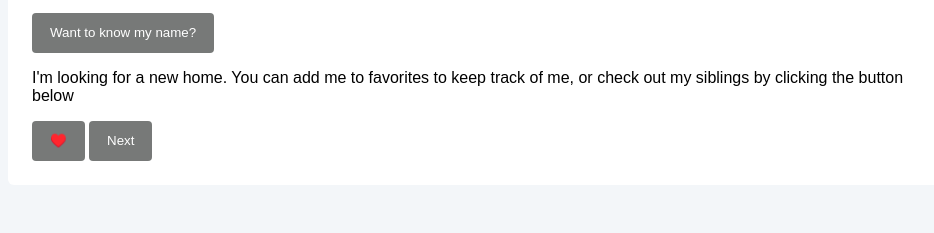
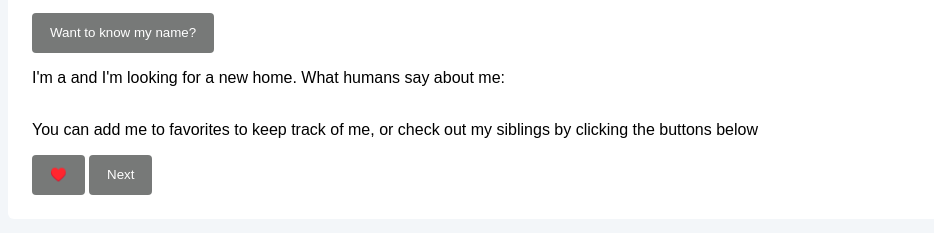
Before and after one commit to val329/adoptme, a plain HTML site: page index.html in a window 1280 px wide. Shown: the part 185-418 px from the top of the page, without its empty margins (158-1092 px from the left). Drawn offline with Linux system fonts and the light colour scheme; no server answers.

Commit message:
Update pet description and add favorite button in HTML

```diff
--- a/index.html
+++ b/index.html
@@ -4,7 +4,7 @@
 <title>Adopt me!</title>
 <meta name="viewport" content="width=device-width,initial-scale=1">
 <link rel="stylesheet" href="style.css">
-<script src="app.js"></script>
+<script src="index.js"></script>
 <body>
     <div class="container">
         <h1>Adopt me!</h1>
@@ -12,9 +12,10 @@
         <p>Hi, nice to meet you!</p>
         <button id="btn_petname">Want to know my name?</button>
         <span id="petname" hidden=1></span>
-        <p>I'm looking for a new home. You can add me to favorites
-            to keep track of me, or check out my siblings by clicking the button below</p>
-        <button id="btn_favorite">♥️</button>
+        <p>I'm a <span id="breed"></span> and I'm looking for a new home. What humans say about me: <br><br>
+        <span id="facts"></span></p>
+        <p>You can add me to favorites to keep track of me, or check out my siblings by clicking the buttons below</p>
+        <button id="btn_fav">♥️</button>
         <button onclick="window.location.reload()">Next</button>
     </div>
 </body>
```
